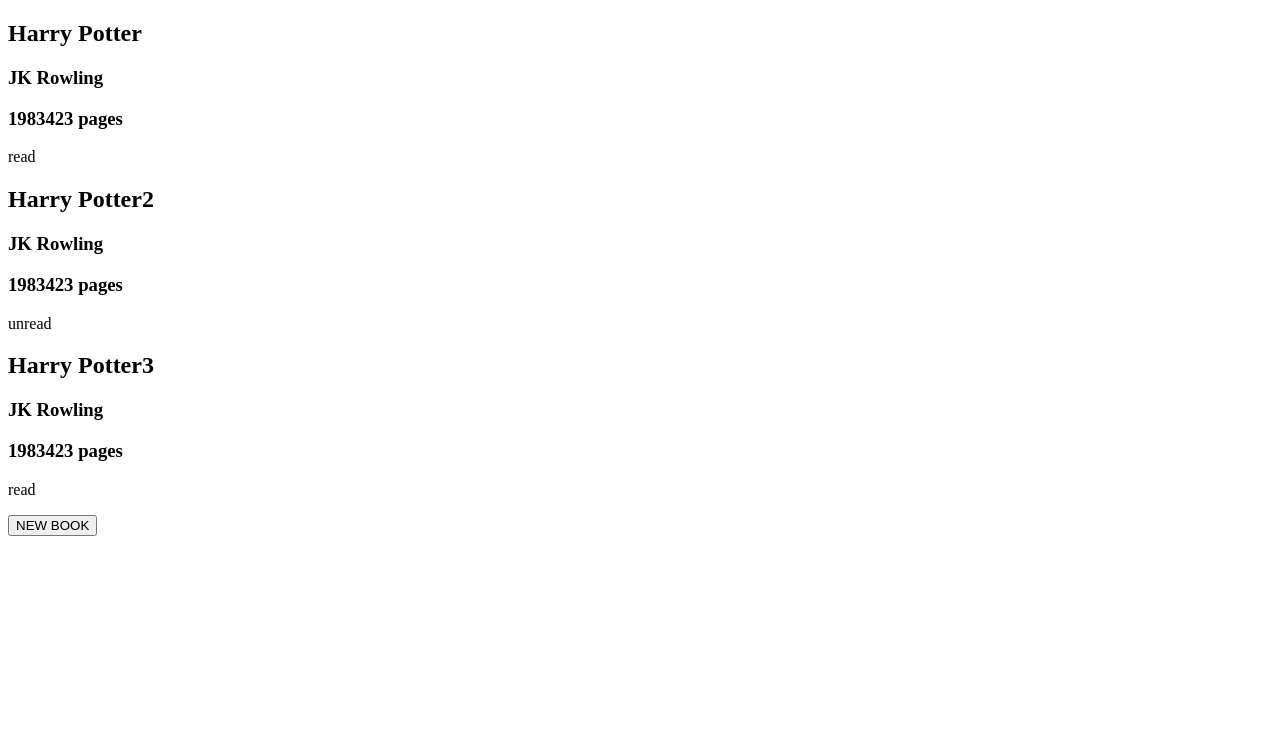
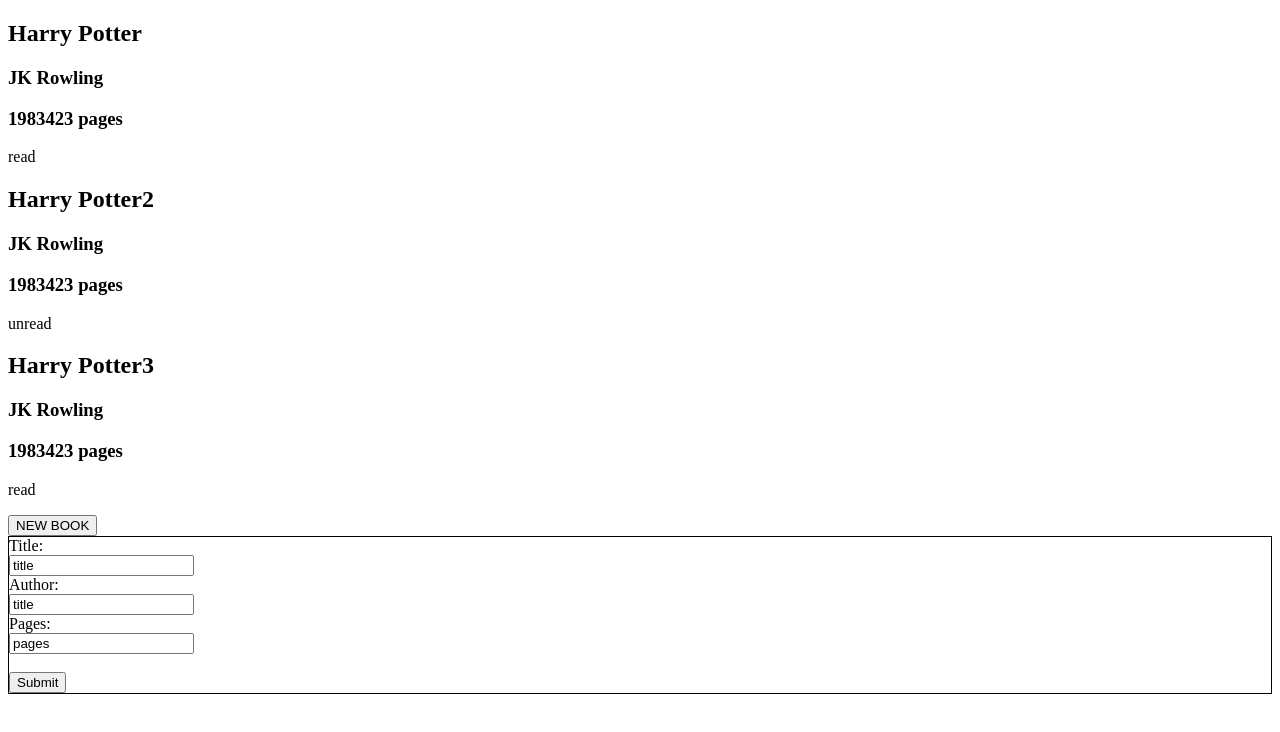
Before and after one commit to geneggy/library, a plain HTML site: page index.html in a window 1280 px wide. Drawn offline with Linux system fonts and the light colour scheme.

Commit message:
started on css for modal

```diff
--- a/index.html
+++ b/index.html
@@ -14,5 +14,31 @@
     <button class="new-book-btn">NEW BOOK</button>
 
     <script src="script.js" async defer></script>
+
+    <div class="new-book-modal">
+      <label for="title-input">Title:</label><br />
+      <input
+        type="text"
+        id="title-input"
+        name="title-input"
+        value="title"
+      /><br />
+      <label for="author-input">Author:</label><br />
+      <input
+        type="text"
+        id="title-input"
+        name="title-input"
+        value="title"
+      /><br />
+      <label for="pages-input">Pages:</label><br />
+      <input
+        type="text"
+        id="pages-input"
+        name="pages-input"
+        value="pages"
+      /><br />
+      <br />
+      <input type="submit" value="Submit" />
+    </div>
   </body>
 </html>
--- a/styles.css
+++ b/styles.css
@@ -0,0 +1,3 @@
+.new-book-modal {
+  border: 1px solid black;
+}
```
